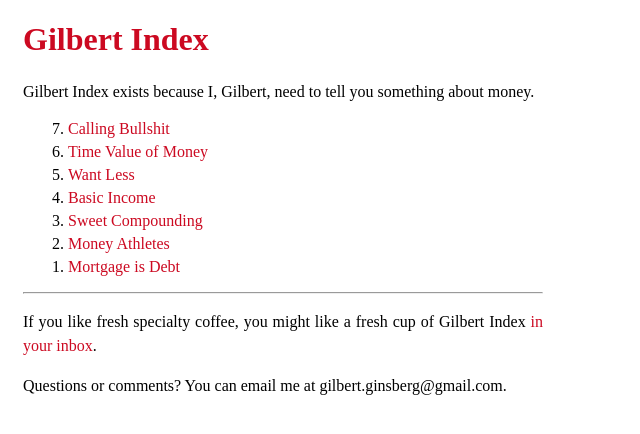
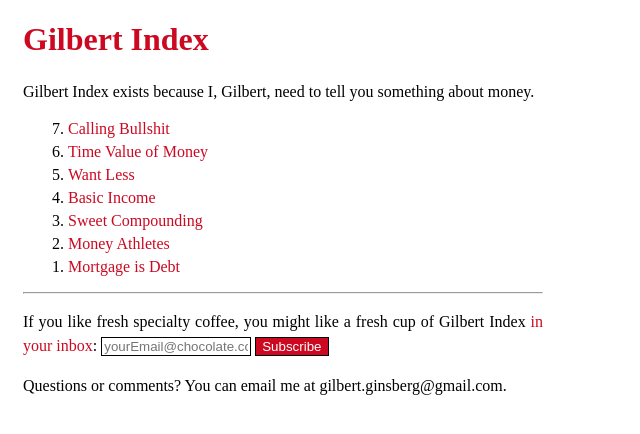
Before and after one commit to danilosierrac/gilbert-index, a Jekyll site: the page built from index.html, in a window 1280 px wide. Shown: the top 434 px of the page, without its empty margins (0-640 px from the left). Built offline with Jekyll 4.4.1, drawn with Linux system fonts in a browser that asks for light colours.

Commit message:
feat: Added email sign up box to footer

```diff
--- a/_includes/footer.html
+++ b/_includes/footer.html
@@ -1,7 +1,18 @@
 <footer>
-  <p class="rss-subscribe">If you like fresh specialty coffee, you might like a
- fresh cup of Gilbert Index <a href="https://feedburner.google.com/fb/a/mailverify?uri=gilbertindex&amp;loc=en_US">
-   in your inbox</a>.
- </p>
+   <form action="https://feedburner.google.com/fb/a/mailverify"
+        method="post"
+        target="popupwindow"
+        onsubmit="window.open('https://feedburner.google.com/fb/a/mailverify?uri=gilbertindex', 'popupwindow', 'scrollbars=yes,width=550,height=520');return true">
+        <p class="rss-subscribe">If you like fresh specialty coffee, you might like a
+       fresh cup of Gilbert Index <a href="https://feedburner.google.com/fb/a/mailverify?uri=gilbertindex&amp;loc=en_US">
+         in your inbox</a>:
+         <input type="text" style="width:150px; border: 1px solid black" name="email" placeholder="yourEmail@chocolate.com"/>
+         <input type="hidden" value="gilbertindex" name="uri"/>
+         <input type="hidden" name="loc" value="en_US"/>
+         <input type="submit" style="border: 1px solid black; background-color: #CC0921; color: #fff" value="Subscribe" />
+        </p>
+
+   </form>
+
  <p>Questions or comments? You can email me at gilbert.ginsberg@gmail.com.</p>
 </footer>
```
